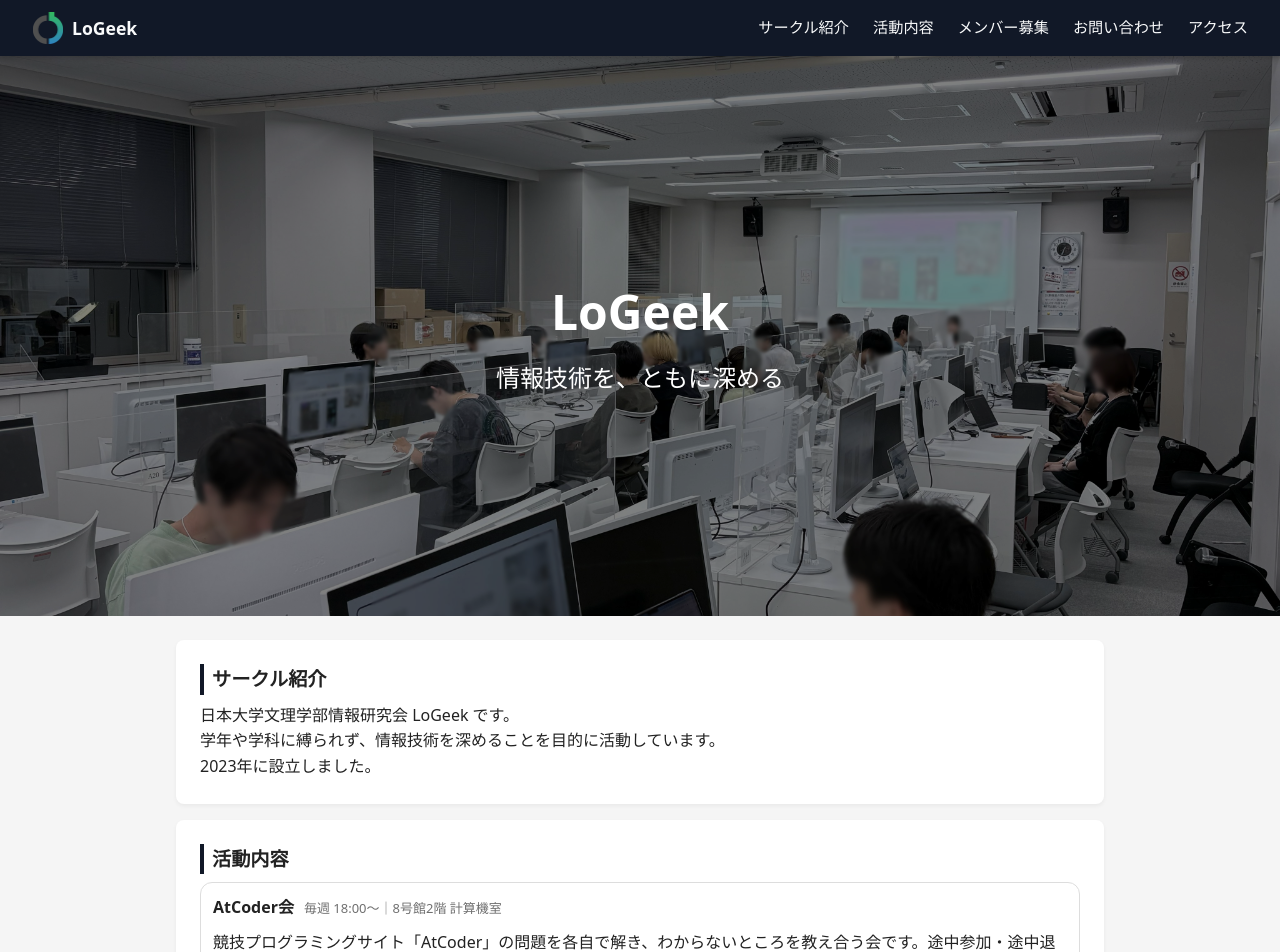
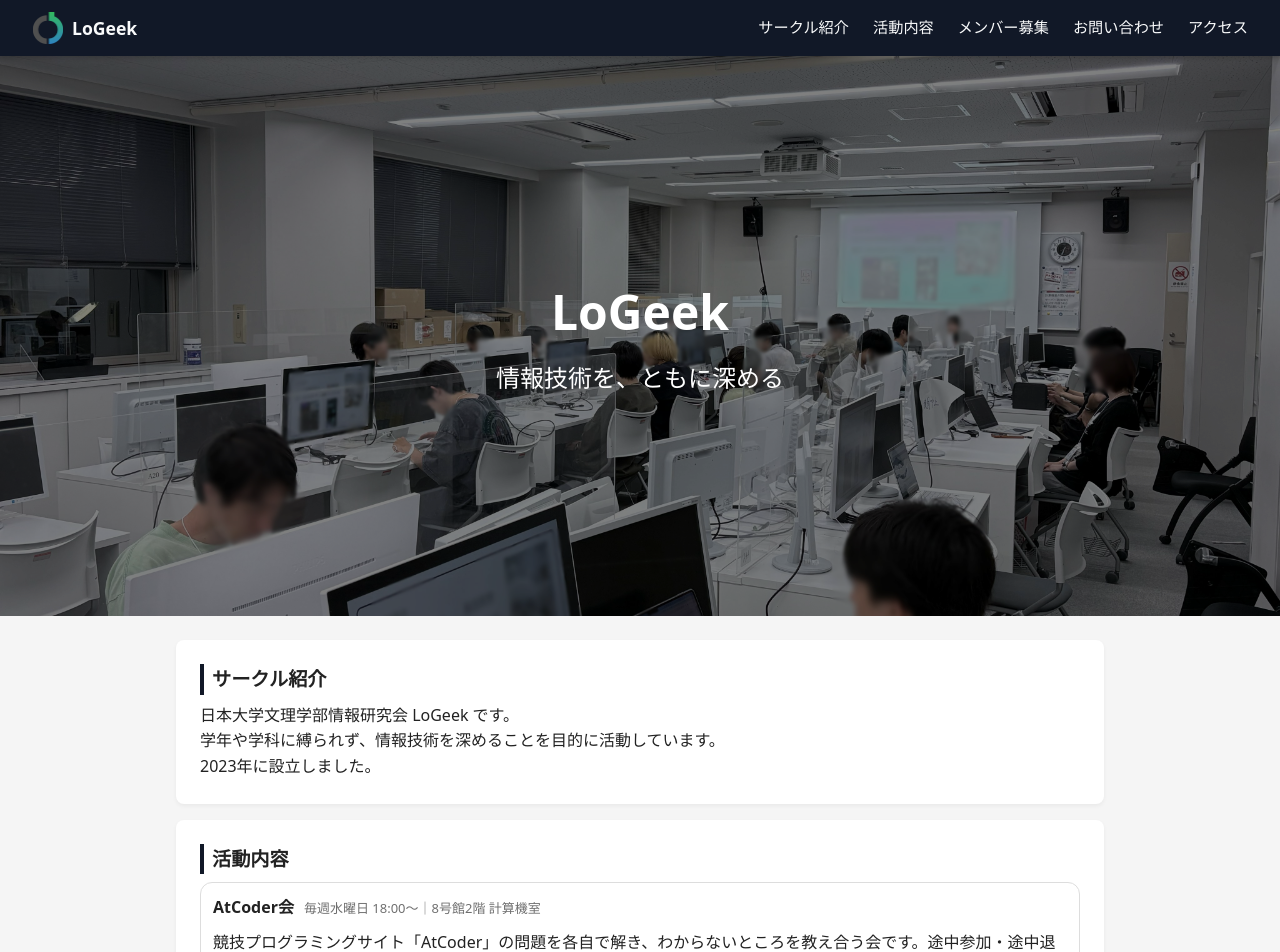
Before and after one commit to LoGeek-nu/officialWebApps, a React (Vite) app: page / in a window 1280 px wide. Shown: the top 952 px of the page. Built offline with nearby package versions, Linux system fonts and the light colour scheme.

Commit message:
refs #52 AtCoder会に曜日を追加

```diff
--- a/src/components/Activities.jsx
+++ b/src/components/Activities.jsx
@@ -1,7 +1,7 @@
 const activities = [
   {
     title: "AtCoder会",
-    summary: "毎週 18:00〜｜8号館2階 計算機室",
+    summary: "毎週水曜日 18:00〜｜8号館2階 計算機室",
     detail:
       "競技プログラミングサイト「AtCoder」の問題を各自で解き、わからないところを教え合う会です。途中参加・途中退室もOKです！",
     images: ["/Atcoder_1.jpg", "/Atcoder_2.jpg"],
```
